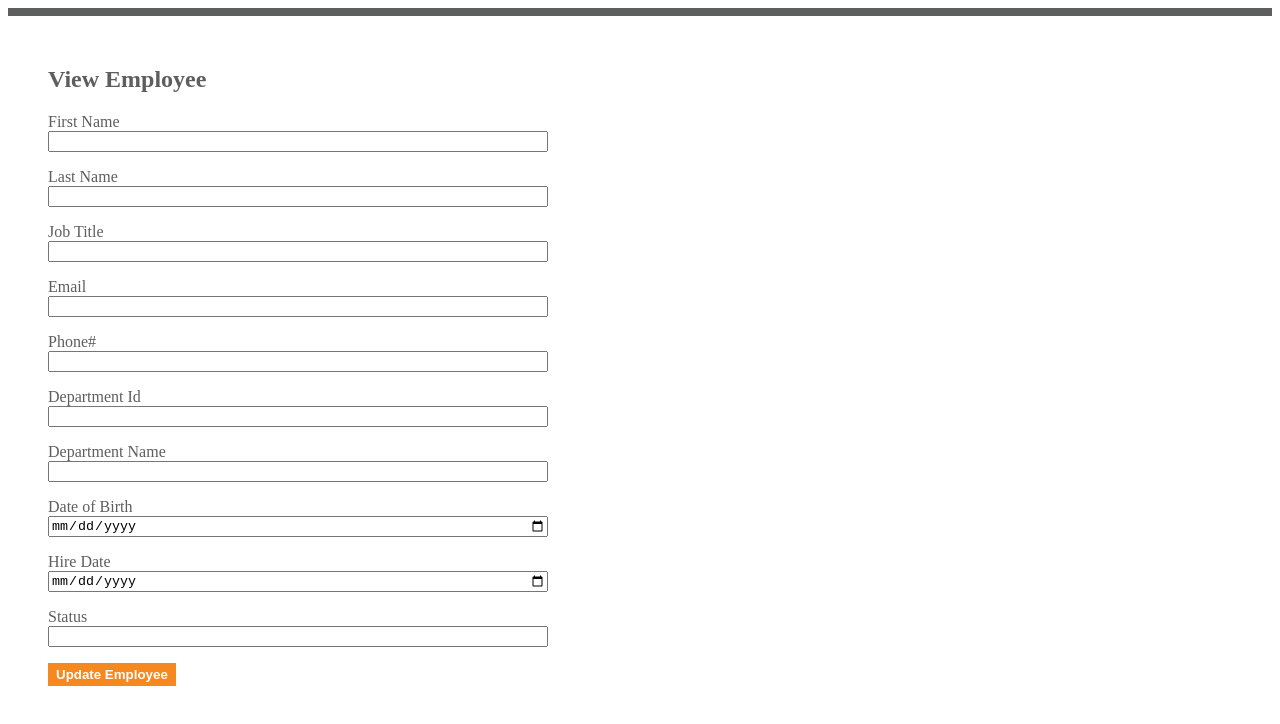
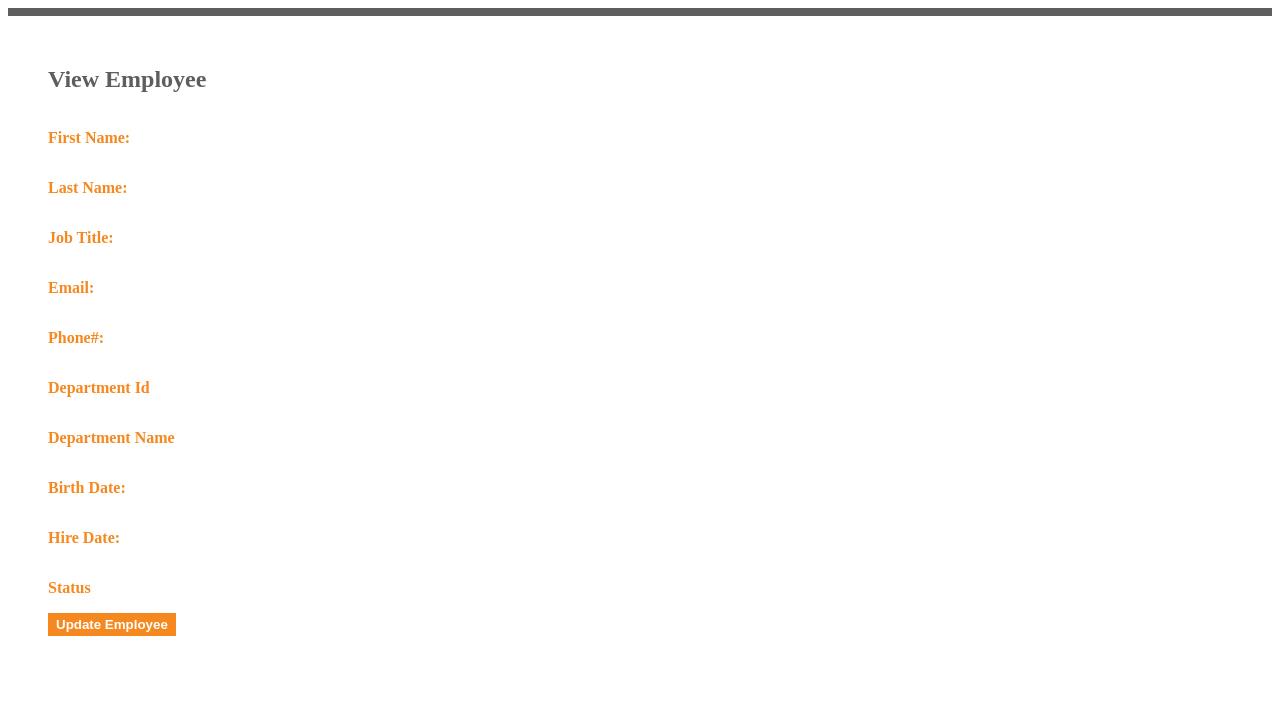
Before and after one commit to talkon2000/EmployeeManagementClient, a plain HTML site: page web/static_assets/view_employee.html in a window 1280 px wide. Drawn offline with Linux system fonts and the light colour scheme; files whose address does not match are found by name.

Commit message:
change input style to div

```diff
--- a/web/src/pages/viewEmployeeDetail.js
+++ b/web/src/pages/viewEmployeeDetail.js
@@ -50,34 +50,34 @@ class ViewEmployeeDetail extends BindingClass {
         }
 
         if (employeeDetail.firstName){
-            document.getElementById('fname').value = employeeDetail.firstName;
+            document.getElementById('fname').innerHTML = employeeDetail.firstName;
         }
         if (employeeDetail.lastName){
-            document.getElementById('lname').value = employeeDetail.lastName;
+            document.getElementById('lname').innerHTML = employeeDetail.lastName;
         }
         if (employeeDetail.jobTitle){
-            document.getElementById('jobtitle').value = employeeDetail.jobTitle;
+            document.getElementById('jobtitle').innerHTML = employeeDetail.jobTitle;
         }
         if (employeeDetail.email){
-            document.getElementById('email').value = employeeDetail.email;
+            document.getElementById('email').innerHTML = employeeDetail.email;
         }
         if (employeeDetail.phoneNumber){
-            document.getElementById('phone').value = employeeDetail.phoneNumber;
+            document.getElementById('phone').innerHTML = employeeDetail.phoneNumber;
         }
         if (employeeDetail.deptId){
-            document.getElementById('deptId').value = employeeDetail.deptId;
+            document.getElementById('deptId').innerHTML = employeeDetail.deptId;
         }
         if (employeeDetail.deptName){
-            document.getElementById('deptName').value = employeeDetail.deptName;
+            document.getElementById('deptName').innerHTML = employeeDetail.deptName;
         }
         if (employeeDetail.dateOfBirth){
-            document.getElementById('dob').value = employeeDetail.dateOfBirth;
+            document.getElementById('dob').innerHTML = employeeDetail.dateOfBirth;
         }
         if (employeeDetail.hireDate){
-            document.getElementById('hireDate').value = employeeDetail.hireDate;
+            document.getElementById('hireDate').innerHTML = employeeDetail.hireDate;
         }
         if (employeeDetail.employeeStatus){
-            document.getElementById('employeeStatus').value = employeeDetail.employeeStatus;
+            document.getElementById('employeeStatus').innerHTML = employeeDetail.employeeStatus;
         }
  }
 
--- a/web/static_assets/css/style.css
+++ b/web/static_assets/css/style.css
@@ -30,6 +30,21 @@ button {
   padding: 4px 8px;
   text-align: center;
   font-weight: bold;
+}
+
+form label{
+  font-weight:bold;
+}
+
+.div-1{
+  font-weight:bold;
+  display: inline-block;
+  color: var(--tertiary-color);
+}
+
+.div-2{
+  font-weight:bold;
+  display: inline-block;
 }
 
 table {
--- a/web/static_assets/view_employee.html
+++ b/web/static_assets/view_employee.html
@@ -10,44 +10,44 @@
     <h2>View Employee</h2>
     <form class="card-content" id="view-employee-form">
         <p class="form-field">
-            <label>First Name</label>
-            <input type="text"  id="fname" >
+            <div class="div-1" >First Name: </div>
+            <div class="div-2"  id="fname" ></div>
         </p>
         <p class="form-field">
-            <label>Last Name</label>
-            <input type="text" id="lname" >
+            <div class="div-1"> Last Name: </div>
+            <div class="div-2" id="lname" > </div>
         </p>
         <p class="form-field">
-            <label>Job Title</label>
-            <input type="text" id="jobtitle" >
+            <div class="div-1" >Job Title: </div>
+            <div class="div-2" id="jobtitle" > </div>
         </p>
         <p class="form-field">
-            <label>Email</label>
-            <input type="email" id="email" >
+            <div class="div-1">Email: </div>
+            <div class="div-2"  id="email" > </div>
         </p>
         <p class="form-field">
-            <label>Phone#</label>
-            <input type="tel" id="phone" >
+            <div class="div-1">Phone#: </div>
+            <div class="div-2"  id="phone" ></div>
         </p>
         <p class="form-field">
-            <label>Department Id</label>
-            <input type="text" id="deptId" >
+            <div class="div-1">Department Id</div>
+            <div class="div-2"  id="deptId" ></div>
         </p>
         <p class="form-field">
-            <label>Department Name</label>
-            <input type="text" id="deptName" >
+            <div class="div-1">Department Name</div>
+            <div class="div-2" id="deptName" ></div>
         </p>
         <p class="form-field">
-            <label>Date of Birth</label>
-            <input type="date" id="dob" >
+            <div class="div-1">Birth Date: </div>
+            <div class="div-2" id="dob" ></div>
         </p>
         <p class="form-field">
-            <label>Hire Date</label>
-            <input type="date" id="hireDate" >
+            <div class="div-1">Hire Date:</div>
+            <div class="div-2" id="hireDate" ></div>
         </p>
         <p class="form-field">
-            <label>Status</label>
-            <input type="text" id="employeeStatus" >
+            <div class="div-1">Status</div>
+            <div class="div-2" id="employeeStatus" ></div>
         </p>
     </form>
     <button type="button"  id="update-employee">Update Employee</button>
```
